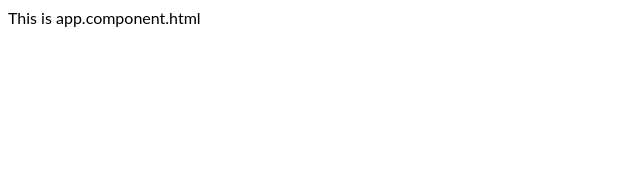
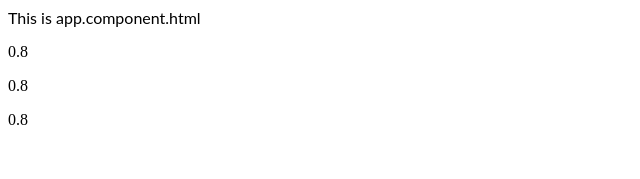
Before and after one commit to jbranjith/angular-js-experiments, an Angular app: page / in a window 1280 px wide. Shown: the top 179 px of the page, without its empty margins (0-640 px from the left). Built offline with nearby package versions, Linux system fonts and the light colour scheme.

Commit message:
2 files modified, 2 added

```diff
--- a/src/app/app.component.html
+++ b/src/app/app.component.html
@@ -1,6 +1,10 @@
 <p>This is app.component.html</p>
+<random>loading</random>
+<random>loading</random>
+<random>loading</random>
 
 <!--
+<random>loading</random>
 <property-binding>loading</property-binding>
 <event-binding>loading</event-binding>
 <two-way-binding>loading</two-way-binding>
--- a/src/app/app.module.ts
+++ b/src/app/app.module.ts
@@ -6,10 +6,12 @@ import { AppComponent } from './app.component';
 import { PropertyBindingComponent } from '../binding-property/property.component';
 import { EventBindingComponent } from '../binding-event/event.component';
 import { TwoWayBindingComponent } from '../binding-two-way/two-way.component';
+import { RandomComponent } from '../providers/random.component';
+
 
 @NgModule({
   imports: [BrowserModule, FormsModule],
-  declarations: [AppComponent, PropertyBindingComponent, EventBindingComponent, TwoWayBindingComponent],
+  declarations: [AppComponent, PropertyBindingComponent, EventBindingComponent, TwoWayBindingComponent, RandomComponent],
   bootstrap: [AppComponent],
 })
 export class AppModule { }
--- /dev/null
+++ b/src/providers/random.component.ts
@@ -0,0 +1,11 @@
+import { Component } from '@angular/core';
+
+import { RandomService } from './random.service';
+@Component({
+  selector: 'random',
+  template: '<p>{{randomService.random}}</p>',
+  providers: [RandomService]
+})
+export class RandomComponent {
+  constructor(private randomService: RandomService) { }
+}
--- /dev/null
+++ b/src/providers/random.service.ts
@@ -0,0 +1,12 @@
+import { Injectable } from '@angular/core';
+
+@Injectable()
+export class RandomService {
+
+  random: string;
+
+  constructor() {
+    this.random = Math.random().toFixed(1);
+  }
+
+}
```
